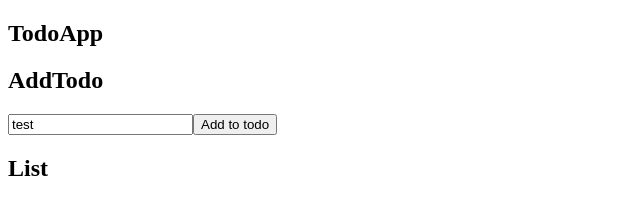
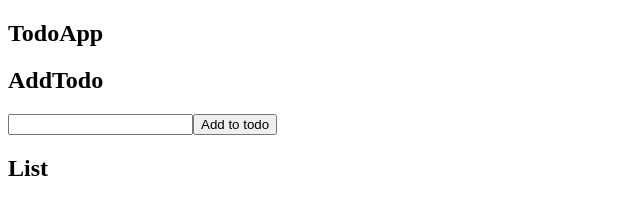
Before and after one commit to ameriken/react-redux-router-study, a React (Create React App) app: page / in a window 1280 px wide. Shown: the top 202 px of the page, without its empty margins (0-640 px from the left). Built offline with nearby package versions, Linux system fonts and the light colour scheme.

Commit message:
[add]stateを変更するメソッドを自分なりに修正

```diff
--- a/src/TodoApp.js
+++ b/src/TodoApp.js
@@ -7,7 +7,7 @@ export class TodoApp extends React.Component {
     constructor(props){
         super(props)
         this.state = {
-            todos: [
+            todos3: [
                 { id:0, title:"title0"},
                 { id:1, title:"title1"},
                 { id:2, title:"title2"},
@@ -22,9 +22,21 @@ export class TodoApp extends React.Component {
         return (
             <div>
                 <h2>TodoApp</h2>
-                <AddTodo/>
-                <List todos={this.state.todos} />
+                {/*
+                Addtodoはファイル名を指す
+                addTodo2はAddtodo.jsのpropsの配列になる
+                this.addTodo3は34行目に定義したaddTodoの関数
+                 */}
+                <AddTodo addTodo2={this.addTodo3}/>
+                <List todos2={this.state.todos3} />
             </div>
         );
     }
+
+    addTodo3 = title => {
+        this.setState({
+            todos: [...this.state.todos, { id:this.state.nextId + 1, title:title }],
+            nextId: this.state.id + 1
+        });
+    }
 }
--- a/src/components/AddTodo.js
+++ b/src/components/AddTodo.js
@@ -4,7 +4,7 @@ import React from "react";
 export class AddTodo extends React.Component {
     constructor(props){
         super(props);
-        this.state = {title : "test"};
+        this.state = {title : ""};
     }
 
     render() {
@@ -26,7 +26,8 @@ export class AddTodo extends React.Component {
 
     handleSubmit = event => {
         event.preventDefault();
-        alert(this.state.title);
-        this.setState({title: ""})
+        {/*this.state.titleが引数となりTodoApp.jsのaddTodo3の関数へ行く*/}
+        this.props.addTodo2(this.state.title);
+        this.setState({title: ""});
     };
 }
--- a/src/components/List.js
+++ b/src/components/List.js
@@ -7,7 +7,7 @@ export class List extends React.Component {
     }
 
     render() {
-        const list = this.props.todos.map(todo => {
+        const list = this.props.todos2.map(todo => {
             return (
                 <li>
                     #{todo.id} {todo.title}
```
